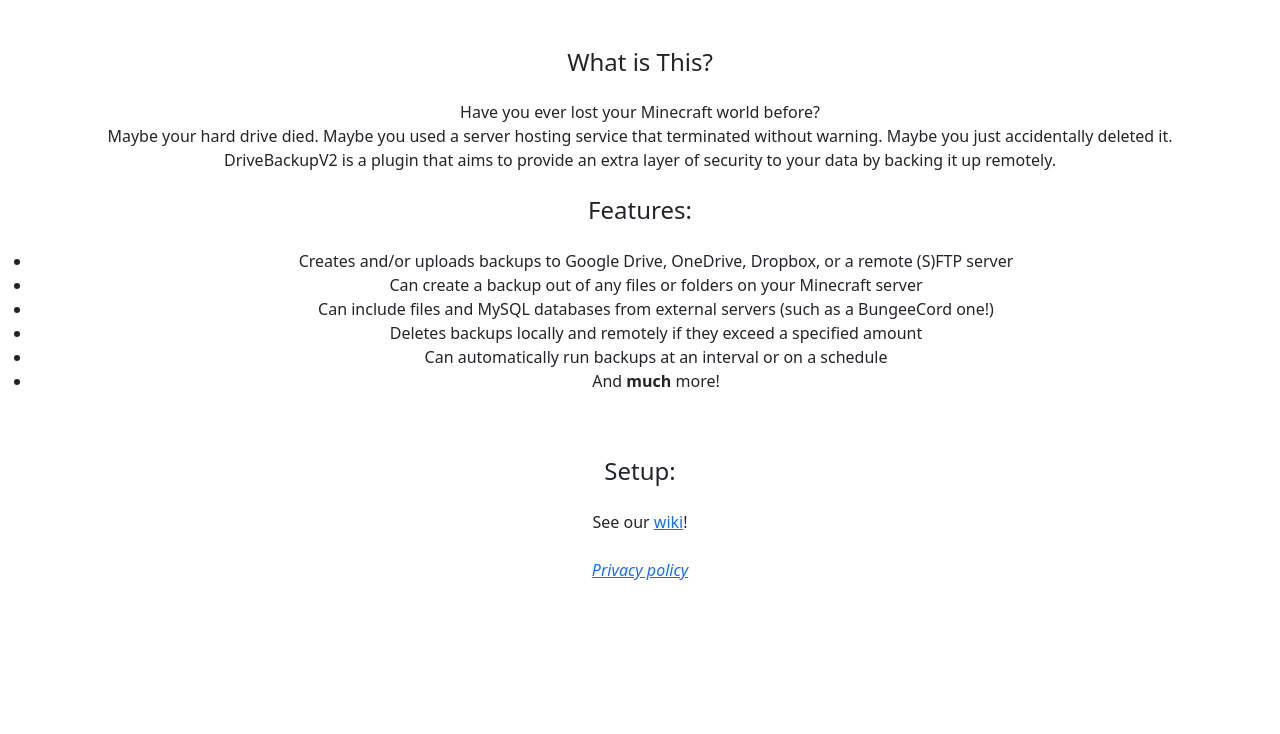
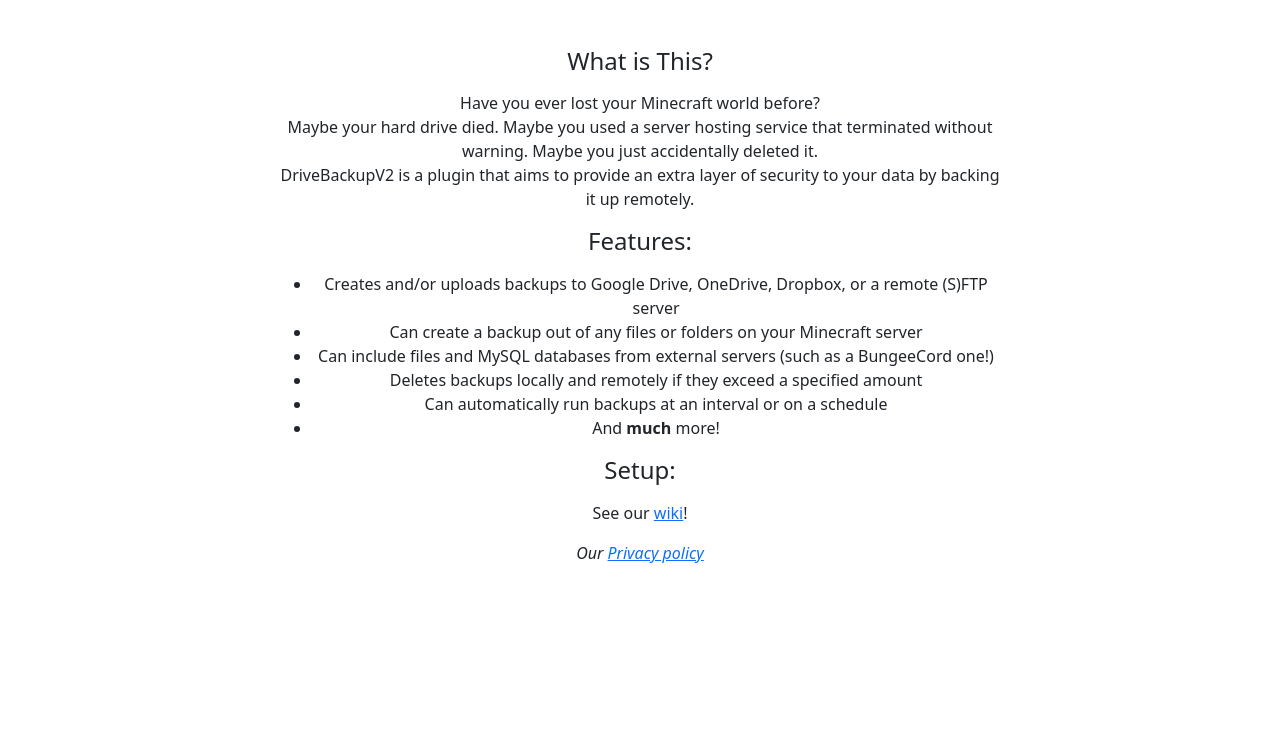
Before and after one commit to MaxMaeder/DriveBackupV2, a website: page Authenticator/views/about.html in a window 1280 px wide. Shown: the part 66-800 px from the top of the page. Drawn offline with Linux system fonts and the light colour scheme; files that its build step writes are made by us from their sources.

Commit message:
Fixed styles.

```diff
--- a/Authenticator/public/css/style.css
+++ b/Authenticator/public/css/style.css
@@ -35,14 +35,6 @@
   text-transform: uppercase;
 }
 
-.info-links {
-  width: 100%;
-  max-width: 750px;
-  padding: 15px;
-  margin: 0 auto;
-  display: block;
-  color: #212529;
-}
 
 .more-info {
   position: absolute;
@@ -61,3 +53,20 @@
 .more-info img:hover {
   opacity: .9;
 }
+
+.info-links {
+  display: block;
+
+}
+
+.info-links a {
+  color: #212529;
+}
+
+.text-content {
+  width: 100%;
+  max-width: 750px;
+  padding: 15px;
+  margin: 0 auto;
+
+}
--- a/Authenticator/views/about.html
+++ b/Authenticator/views/about.html
@@ -11,18 +11,18 @@
   </head>
 
   <body>
-    <div class="text-center flex-column privacy-policy">
+    <div class="text-center flex-column text-content">
       <h1 class="h3 mb-3">About DriveBackupV2</h1>
+        <br/><br/>
+        <h2 class="h4 mb-3">What is This?</h2>
         <p>
-        <br/><br/>
-        <h2 class="h4 mb-4">What is This?</h2>
           Have you ever lost your Minecraft world before?
           <br/>
           Maybe your hard drive died. Maybe you used a server hosting service that terminated without warning. Maybe you just accidentally deleted it.
           <br/>
           DriveBackupV2 is a plugin that aims to provide an extra layer of security to your data by backing it up remotely.
-        <br/><br/>
-        <h2 class="h4 mb-4">Features:</h2>
+        </p>
+        <h2 class="h4 mb-3">Features:</h2>
         <ul>
           <li>Creates and/or uploads backups to Google Drive, OneDrive, Dropbox, or a remote (S)FTP server</li>
           <li>Can create a backup out of any files or folders on your Minecraft server</li>
@@ -31,11 +31,13 @@
           <li>Can automatically run backups at an interval or on a schedule</li>
           <li>And <b>much</b> more!</li>
         </ul>
-        <br/><br/>
-        <h2 class="h4 mb-4">Setup:</h2>
+        <h2 class="h4 mb-3">Setup:</h2>
+        <p>
           See our <a href="https://github.com/MaxMaeder/DriveBackupV2/wiki" target="_blank">wiki</a>!
-        <br/><br/>
-        <i><a href="/privacy" target="_blank">Privacy policy</a></i>
+        </p>
+        <p>
+          <i>Our <a href="/privacy" target="_blank">Privacy policy</a></i>
+        </p>
       </p>
     </div>
   </body>
```
Also changed, not shown: Authenticator/views/privacy-policy.html (+10 -7 lines). Lines whose indentation alone changed are shown as unchanged.
